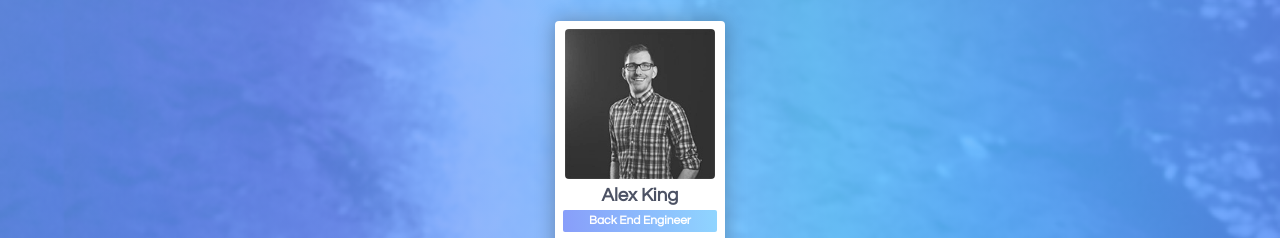
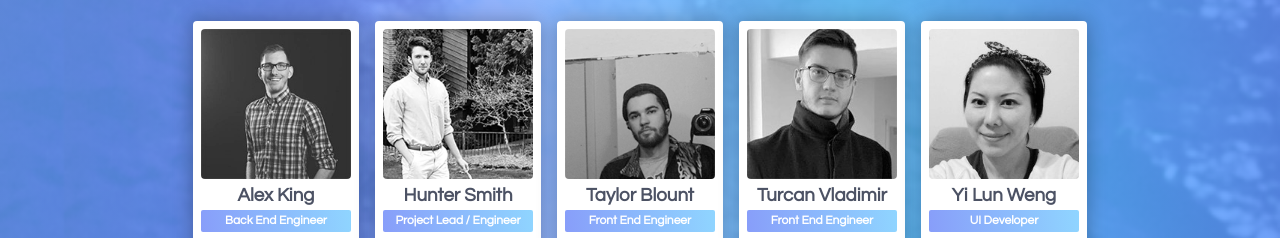
Before and after one commit to team-mentor-me/landing-page, a website: page docs/about.html in a window 1280 px wide. Shown: the part 288-526 px from the top of the page. Drawn offline with nearby package versions, Linux system fonts and the light colour scheme; a web font is replaced by a local one.

Commit message:
Fix flexbox not wrapping bug

```diff
--- a/src/components/TabContent/SectionAbout.less
+++ b/src/components/TabContent/SectionAbout.less
@@ -12,11 +12,13 @@
 
 .tab-content  {
 	.member-card-container{
+		display: flex;
 		flex-direction: row;
 		justify-content: space-around;
 		align-items: center;
 		flex-wrap: wrap;
 		padding-bottom: 20px;
+
 		@media screen and (min-width: 400px) {
 			padding-top:1em;
 		}
@@ -60,7 +62,7 @@
 				color: white;
 				font-weight: bold;
 				background : linear-gradient(82deg, rgba(#5574F7, 0.7), rgba(#60C3FF, 0.7) );
-				padding:4px 14px;
+				padding:4px 8px;
 				border-radius: 2px;
 				font-size: 12px;
 			}
```
Also changed, not shown: docs/css/styles.css.
